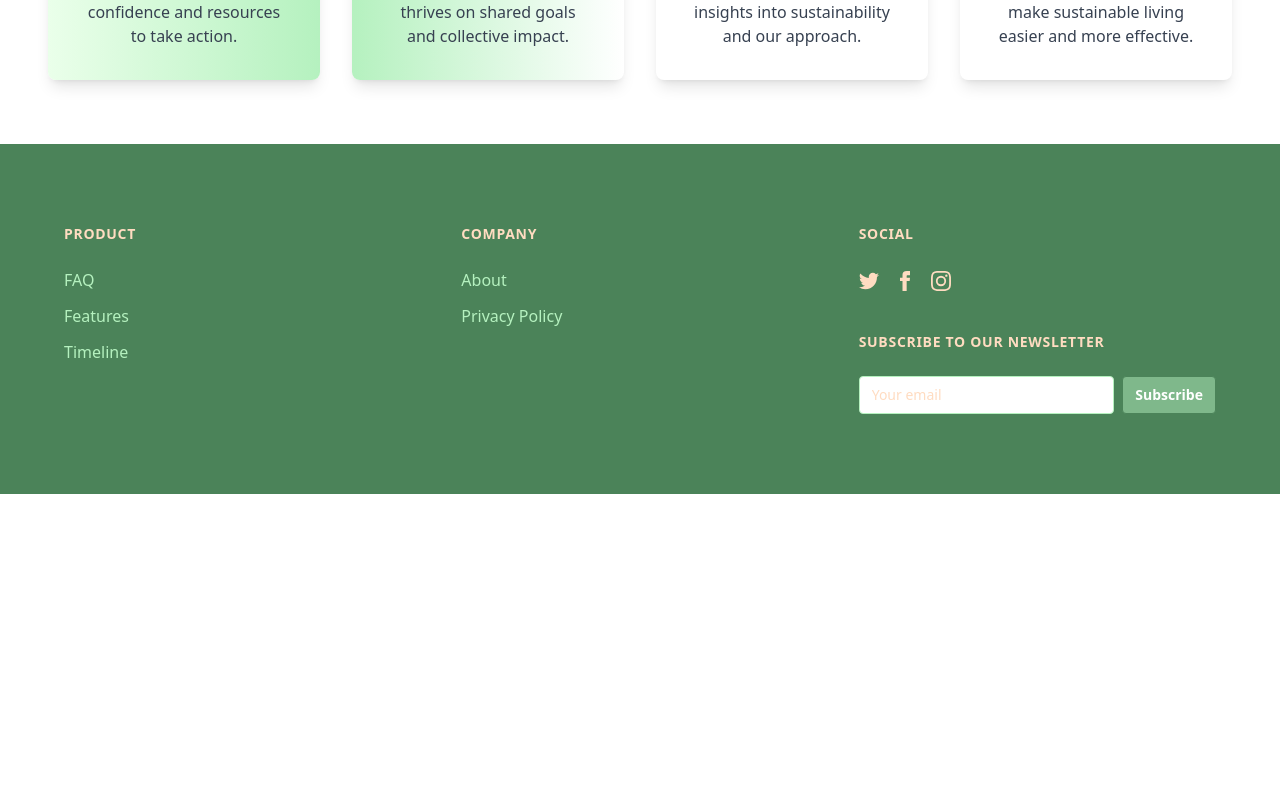
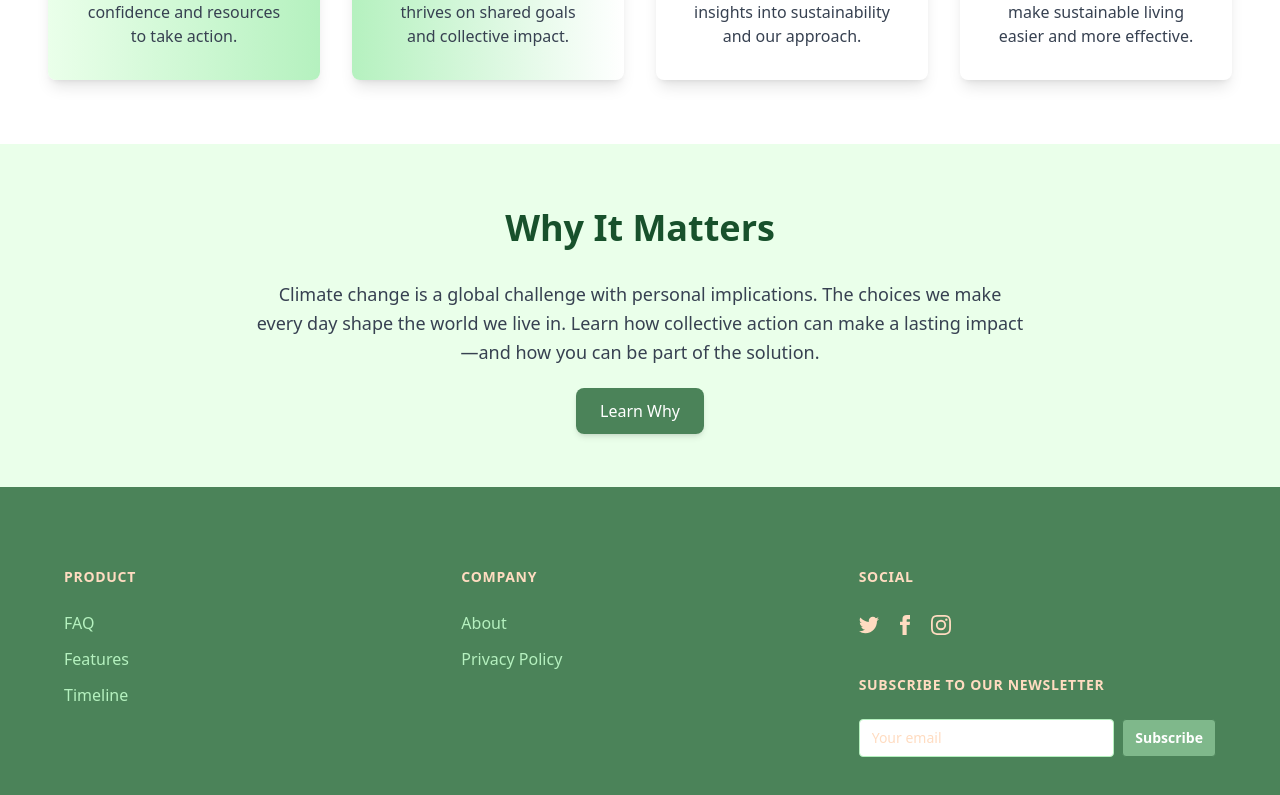
Before and after one commit to Act4Zero/LandingPage-GreenCompass, a Next.js app: page /about in a window 1280 px wide. Shown: the part 2287-3082 px from the top of the page. Before the commit the page ends 2781 px from the top, so only its background shows below. Built offline with nearby package versions, Linux system fonts and the light colour scheme.

Commit message:
[About] Introduce why it matters cta component

```diff
--- /dev/null
+++ b/src/components/about/WhyItMatters.js
@@ -0,0 +1,25 @@
+import React from "react";
+import Link from "next/link";
+
+function WhyItMattersCTA(props) {
+  return (
+    <section className="py-16 px-6 sm:px-8 lg:px-12 bg-green-lightest">
+      <div className="max-w-7xl mx-auto text-center space-y-8">
+        {/* Headline */}
+        <h2 className="text-3xl sm:text-4xl font-extrabold text-green-darkest">{props.title}</h2>
+        <p className="text-lg text-gray-700 leading-relaxed max-w-3xl mx-auto">{props.subtitle}</p>
+
+        {/* CTA Button */}
+        <div className="mt-6">
+          <Link href="/explainer" passHref>
+            <a className="px-6 py-3 bg-green-dark text-white font-medium rounded-lg shadow-md hover:bg-green-darker transition-transform transform hover:scale-105">
+                {props.button}
+            </a>
+          </Link>
+        </div>
+      </div>
+    </section>
+  );
+}
+
+export default WhyItMattersCTA;
--- a/src/locales/en/translation.json
+++ b/src/locales/en/translation.json
@@ -317,6 +317,11 @@
           "description": "Continuously evolving to make sustainable living easier and more effective."
         }
       }
+    },
+    "cta": {
+      "title": "Why It Matters",
+      "subtitle": "Climate change is a global challenge with personal implications. The choices we make every day shape the world we live in. Learn how collective action can make a lasting impact—and how you can be part of the solution.",
+      "button": "Learn Why"
     }
   }
 }
--- a/src/pages/about.js
+++ b/src/pages/about.js
@@ -7,6 +7,7 @@ import SectionHeader from "components/SectionHeader";
 import MissionStatement from "components/about/MissionStatement";
 import VisionStatement from "components/about/VisionStatement";
 import CoreValues from "components/about/CoreValues";
+import WhyItMatters from "components/about/WhyItMatters";
 
 function AboutPage(props) {
     const { t } = useTranslation();
@@ -29,6 +30,11 @@ function AboutPage(props) {
             subtitle={getText().vision.subtitle}
         />
         <CoreValues />
+        <WhyItMatters
+            title={getText().cta.title}
+            subtitle={getText().cta.subtitle}
+            button={getText().cta.button}
+        />
         <Footer
             size="md"
             bgColor="bg-green-dark"
```
